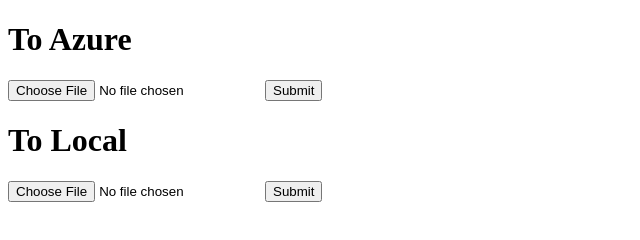
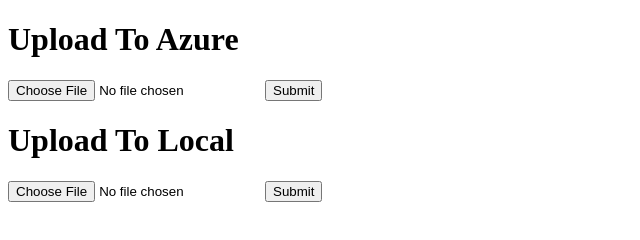
Before and after one commit to LupinaIgor/pv321_azure_code, a website: page wwwroot/index.html in a window 1280 px wide. Shown: the whole page, without its empty margins (0-640 px from the left). Drawn offline with Linux system fonts and the light colour scheme.

Commit message:
Test Changes No2

```diff
--- a/wwwroot/index.html
+++ b/wwwroot/index.html
@@ -14,13 +14,13 @@
 <!--</form>-->
 
 <form name="sendAvatarDefault">
-    <h1>To Azure</h1>
+    <h1> Upload To Azure</h1>
     <input type="file" name="avatar">
     <input type="submit">
 </form>
 
 <form name="sendAvatarLocal">
-    <h1>To Local</h1>
+    <h1>Upload To Local</h1>
     <input type="file" name="avatar">
     <input type="submit">
 </form>
```
